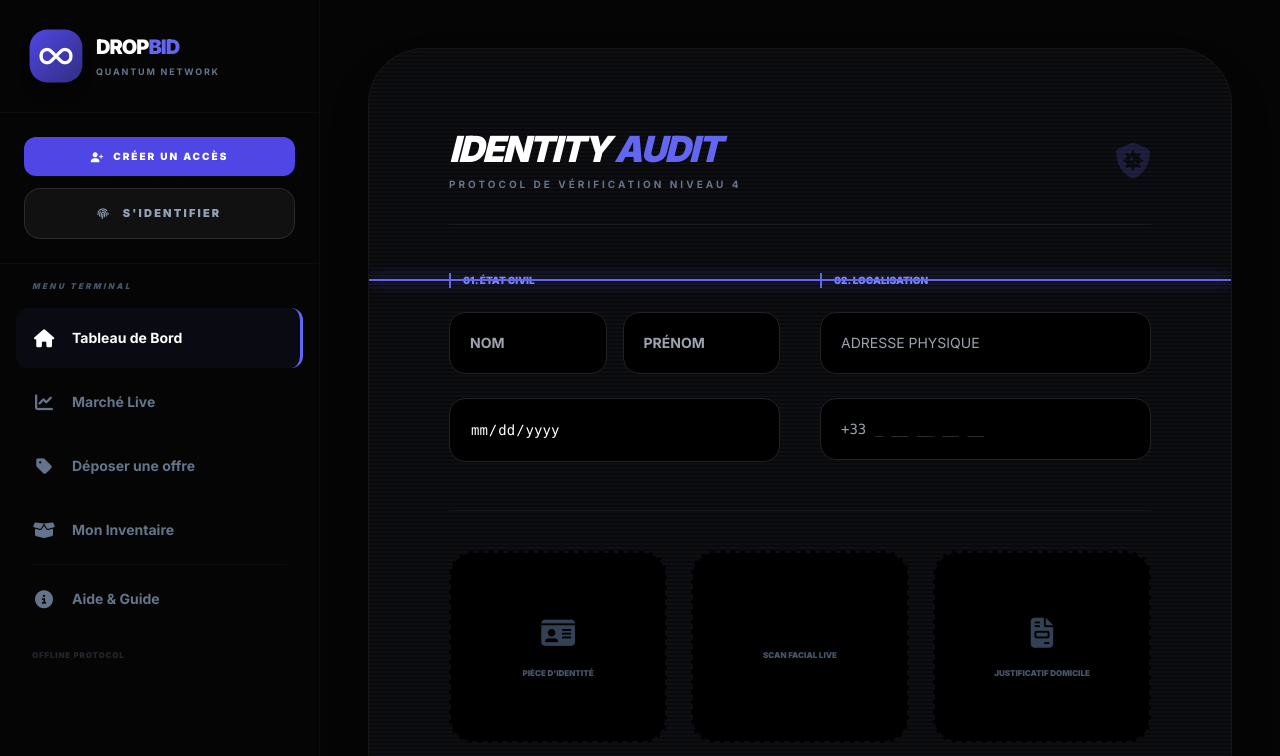
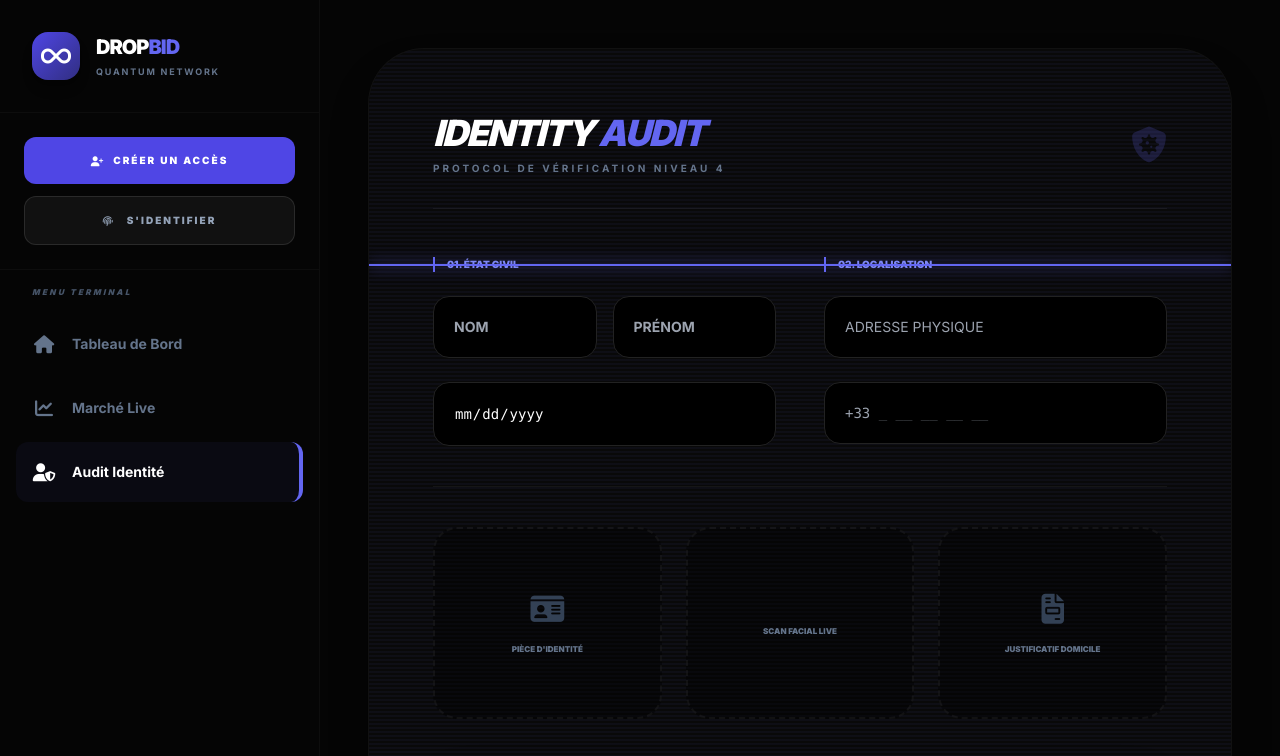
Before and after one commit to Sabjon69/sittttttttttttestttttttttttttt, a website: page sections/register.html in a window 1280 px wide. Shown: the top 756 px of the page. Drawn offline with nearby package versions, Linux system fonts and the light colour scheme.

Commit message:
finnnnnnnnnnn

```diff
--- a/sections/register.html
+++ b/sections/register.html
@@ -12,151 +12,125 @@
         :root { --p: #6366f1; --bg: #050505; }
         body { font-family: 'Inter', sans-serif; background: var(--bg); color: white; margin: 0; overflow-x: hidden; }
 
-        /* Effet de scan constant sur le formulaire */
         .scanner { position: absolute; inset: 0; background: linear-gradient(to bottom, transparent 50%, rgba(99, 102, 241, 0.05) 50%); background-size: 100% 4px; pointer-events: none; }
         .scan-bar { width: 100%; height: 2px; background: var(--p); position: absolute; box-shadow: 0 0 15px var(--p); animation: move 4s infinite linear; z-index: 50; }
         @keyframes move { 0% { top: 0%; } 100% { top: 100%; } }
 
         .quantum-card { background: rgba(10, 10, 10, 0.9); border: 1px solid rgba(255, 255, 255, 0.03); backdrop-filter: blur(20px); }
         .nav-item:hover { background: rgba(255, 255, 255, 0.02); color: white; }
-        .active-tab { border-right: 3px solid var(--p); background: rgba(99, 102, 241, 0.05); color: white !important; }
+        .active-tab { border-right: 4px solid var(--p); background: rgba(99, 102, 241, 0.05); color: white !important; }
 
-        /* Scrollbar invisible */
         .no-scrollbar::-webkit-scrollbar { display: none; }
 
-        input, select { background: #000 !important; border: 1px solid #222 !important; color: white !important; transition: 0.3s; }
+        input, select { background: #000 !important; border: 1px solid #222 !important; color: white !important; transition: 0.3s; width: 100%; }
         input:focus { border-color: var(--p) !important; box-shadow: 0 0 10px rgba(99, 102, 241, 0.2); }
+
+        /* Mobile Sidebar Toggle */
+        @media (max-width: 1023px) {
+            #sidebar { transform: translateX(-100%); width: 280px; }
+            #sidebar.open { transform: translateX(0); }
+            .main-content { margin-left: 0 !important; }
+        }
     </style>
 </head>
 <body class="min-h-screen flex">
 
-    <aside id="sidebar" class="fixed left-0 top-0 h-full w-20 lg:w-80 bg-[#050505] border-r border-white/[0.03] flex flex-col z-[1000] transition-all">
+    <button onclick="toggleSidebar()" class="lg:hidden fixed top-6 right-6 z-[2000] w-12 h-12 bg-indigo-600 rounded-xl flex items-center justify-center shadow-lg">
+        <i class="fa-solid fa-bars-staggered text-white text-xl"></i>
+    </button>
 
-        <div class="p-6 lg:p-8 border-b border-white/[0.03] flex items-center gap-4 group">
-            <div class="w-12 h-12 bg-gradient-to-br from-indigo-600 to-indigo-900 rounded-2xl flex items-center justify-center shadow-lg group-hover:scale-110 transition-transform">
+    <aside id="sidebar" class="fixed left-0 top-0 h-full w-80 bg-[#050505] border-r border-white/[0.03] flex flex-col z-[1500] transition-transform duration-300 lg:translate-x-0">
+
+        <div class="p-8 border-b border-white/[0.03] flex items-center gap-4 group">
+            <div class="w-12 h-12 bg-gradient-to-br from-indigo-600 to-indigo-900 rounded-2xl flex items-center justify-center shadow-lg">
                 <i class="fa-solid fa-infinity text-white text-2xl"></i>
             </div>
-            <div class="hidden lg:block">
+            <div>
                 <h1 class="text-xl font-black text-white uppercase tracking-tighter">Drop<span class="text-indigo-500">Bid</span></h1>
                 <p class="text-[9px] text-slate-500 font-bold tracking-[0.2em] uppercase mt-1">Quantum Network</p>
             </div>
         </div>
 
-        <div class="p-4 lg:p-6 border-b border-white/[0.03]">
+        <div class="p-6 border-b border-white/[0.03]">
             <div id="state-logged-out" class="flex flex-col gap-3">
-                <button onclick="showTab('audit')" class="w-full bg-indigo-600 hover:bg-indigo-500 text-white p-3 rounded-xl text-[10px] font-black uppercase tracking-[0.2em] flex items-center justify-center gap-2">
-                    <i class="fa-solid fa-user-plus"></i> <span class="hidden lg:inline">Créer un Accès</span>
+                <button onclick="showTab('audit')" class="w-full bg-indigo-600 hover:bg-indigo-500 text-white p-4 rounded-xl text-[10px] font-black uppercase tracking-[0.2em] flex items-center justify-center gap-2">
+                    <i class="fa-solid fa-user-plus"></i> Créer un Accès
                 </button>
-            <button onclick="window.location.href='sections/login.html'" class="w-full bg-white/5 border border-white/10 hover:border-indigo-500/50 text-slate-400 hover:text-white py-4 rounded-2xl text-[11px] font-black uppercase tracking-[0.2em] transition-all flex items-center justify-center gap-3">
+                <button onclick="window.location.href='sections/login.html'" class="w-full bg-white/5 border border-white/10 hover:border-indigo-500/50 text-slate-400 hover:text-white py-4 rounded-xl text-[10px] font-black uppercase tracking-[0.2em] transition-all flex items-center justify-center gap-3">
                     <i class="fa-solid fa-fingerprint"></i> S'identifier
                 </button>
-            </div>
-
-            <div id="state-logged-in" class="hidden flex flex-col gap-4">
-                <div class="flex items-center gap-3 p-2">
-                    <div class="relative">
-                        <div class="w-10 h-10 rounded-xl bg-slate-900 border border-indigo-500/30 flex items-center justify-center text-indigo-400">
-                            <i class="fa-solid fa-user-astronaut"></i>
-                        </div>
-                        <div class="absolute -top-1 -right-1 w-3 h-3 bg-emerald-500 border-2 border-[#050505] rounded-full animate-pulse"></div>
-                    </div>
-                    <div class="hidden lg:block">
-                        <p class="text-white font-bold text-sm tracking-tight">Opérateur-01</p>
-                        <p class="text-[8px] text-indigo-500 font-black uppercase tracking-widest italic">Liaison Établie</p>
-                    </div>
-                </div>
-                <div class="bg-indigo-500/[0.03] p-4 rounded-2xl border border-white/[0.05] hidden lg:block backdrop-blur-md">
-                    <p class="text-[8px] text-slate-500 uppercase font-black tracking-widest mb-1">Garantie</p>
-                    <p class="font-bold text-white text-xl tracking-tighter">0.00 €</p>
-                </div>
             </div>
         </div>
 
         <nav class="flex-1 px-4 py-4 space-y-1 overflow-y-auto no-scrollbar">
-    <p class="hidden lg:block text-[8px] text-slate-600 font-black uppercase tracking-[0.3em] px-4 mb-4 italic">Menu Terminal</p>
-
-    <button onclick="window.location.href='index.html'" class="nav-item active-tab w-full flex items-center justify-center lg:justify-start gap-4 p-4 rounded-xl text-slate-500 transition-all">
-        <i class="fa-solid fa-house w-6 text-lg"></i> <span class="hidden lg:block font-bold text-sm">Tableau de Bord</span>
+            <p class="text-[8px] text-slate-600 font-black uppercase tracking-[0.3em] px-4 mb-4 italic">Menu Terminal</p>
+            <button onclick="showTab('home')" class="nav-item w-full flex items-center gap-4 p-4 rounded-xl text-slate-500 transition-all">
+                <i class="fa-solid fa-house w-6 text-lg"></i> <span class="font-bold text-sm">Tableau de Bord</span>
             </button>
-
-    <button onclick="showTab('market')" class="nav-item w-full flex items-center justify-center lg:justify-start gap-4 p-4 rounded-xl text-slate-500 transition-all">
-        <i class="fa-solid fa-chart-line w-6 text-lg"></i> <span class="hidden lg:block font-bold text-sm">Marché Live</span>
+            <button class="nav-item w-full flex items-center gap-4 p-4 rounded-xl text-slate-500 transition-all">
+                <i class="fa-solid fa-chart-line w-6 text-lg"></i> <span class="font-bold text-sm">Marché Live</span>
             </button>
-
-    <button onclick="showTab('offer')" class="nav-item w-full flex items-center justify-center lg:justify-start gap-4 p-4 rounded-xl text-slate-500 transition-all">
-        <i class="fa-solid fa-tag w-6 text-lg"></i> <span class="hidden lg:block font-bold text-sm">Déposer une offre</span>
+            <button class="nav-item active-tab w-full flex items-center gap-4 p-4 rounded-xl text-slate-500 transition-all">
+                <i class="fa-solid fa-user-shield w-6 text-lg"></i> <span class="font-bold text-sm">Audit Identité</span>
             </button>
-
-    <button onclick="showTab('inventory')" class="nav-item w-full flex items-center justify-center lg:justify-start gap-4 p-4 rounded-xl text-slate-500 transition-all">
-        <i class="fa-solid fa-box-open w-6 text-lg"></i> <span class="hidden lg:block font-bold text-sm">Mon Inventaire</span>
-    </button>
-
-    <div class="h-px bg-white/[0.03] my-6 mx-4"></div>
-
-    <button onclick="showTab('help')" class="nav-item w-full flex items-center justify-center lg:justify-start gap-4 p-4 rounded-xl text-slate-500 transition-all">
-        <i class="fa-solid fa-circle-info w-6 text-lg"></i> <span class="hidden lg:block font-bold text-sm">Aide & Guide</span>
-    </button>
-
-    <div class="p-4 opacity-30">
-        <p class="text-[8px] font-black uppercase tracking-widest text-slate-500">Offline Protocol</p>
-    </div>
         </nav>
     </aside>
 
-    <main class="flex-1 ml-20 lg:ml-80 p-6 lg:p-12 flex justify-center items-start">
+    <main class="main-content flex-1 lg:ml-80 p-4 md:p-8 lg:p-12 transition-all">
 
-        <div class="w-full max-w-5xl">
+        <div class="max-w-5xl mx-auto">
 
             <div id="tab-audit" class="tab-content">
-                <div class="quantum-card rounded-[3.5rem] overflow-hidden relative shadow-2xl border border-white/5">
+                <div class="quantum-card rounded-[2rem] md:rounded-[3.5rem] overflow-hidden relative shadow-2xl">
                     <div class="scan-bar"></div>
                     <div class="scanner"></div>
 
-                    <div class="p-8 md:p-16 lg:p-20 relative z-10">
-                        <div class="flex items-center justify-between mb-12 pb-8 border-b border-white/5">
+                    <div class="p-6 md:p-12 lg:p-16 relative z-10">
+                        <div class="flex flex-col md:flex-row md:items-center justify-between gap-6 mb-12 pb-8 border-b border-white/5">
                             <div>
-                                <h2 class="text-4xl font-black uppercase tracking-tighter italic">Identity <span class="text-indigo-500">Audit</span></h2>
+                                <h2 class="text-3xl md:text-4xl font-black uppercase tracking-tighter italic">Identity <span class="text-indigo-500">Audit</span></h2>
                                 <p class="text-[10px] text-slate-500 font-bold uppercase tracking-[0.3em] mt-2">Protocol de vérification niveau 4</p>
                             </div>
-                            <i class="fa-solid fa-shield-virus text-4xl text-indigo-500/20"></i>
+                            <i class="fa-solid fa-shield-virus text-4xl text-indigo-500/20 hidden md:block"></i>
                         </div>
 
-                        <form class="space-y-12">
-                            <div class="grid grid-cols-1 md:grid-cols-2 gap-10">
+                        <form class="space-y-10">
+                            <div class="grid grid-cols-1 lg:grid-cols-2 gap-8 md:gap-12">
                                 <div class="space-y-6">
                                     <h3 class="text-[10px] font-black text-indigo-400 uppercase border-l-2 border-indigo-500 pl-3">01. État Civil</h3>
-                                    <div class="grid grid-cols-2 gap-4">
-                                        <input type="text" placeholder="NOM" class="p-5 rounded-2xl w-full text-sm font-bold uppercase">
-                                        <input type="text" placeholder="PRÉNOM" class="p-5 rounded-2xl w-full text-sm font-bold">
+                                    <div class="flex flex-col sm:flex-row gap-4">
+                                        <input type="text" placeholder="NOM" class="p-5 rounded-2xl text-sm font-bold uppercase">
+                                        <input type="text" placeholder="PRÉNOM" class="p-5 rounded-2xl text-sm font-bold">
                                     </div>
-                                    <input type="date" class="p-5 rounded-2xl w-full text-sm font-mono">
+                                    <input type="date" class="p-5 rounded-2xl text-sm font-mono">
                                 </div>
+
                                 <div class="space-y-6">
                                     <h3 class="text-[10px] font-black text-indigo-400 uppercase border-l-2 border-indigo-500 pl-3">02. Localisation</h3>
-                                    <input type="text" placeholder="ADRESSE PHYSIQUE" class="p-5 rounded-2xl w-full text-sm">
-                                    <input type="tel" placeholder="+33 _ __ __ __ __" class="p-5 rounded-2xl w-full text-sm font-mono">
+                                    <input type="text" placeholder="ADRESSE PHYSIQUE" class="p-5 rounded-2xl text-sm">
+                                    <input type="tel" placeholder="+33 _ __ __ __ __" class="p-5 rounded-2xl text-sm font-mono">
                                 </div>
                             </div>
 
-                            <div class="grid grid-cols-1 md:grid-cols-3 gap-6 pt-10 border-t border-white/5">
-                                <div class="h-48 bg-black rounded-3xl border-2 border-dashed border-white/5 flex flex-col items-center justify-center group hover:border-indigo-500/50 transition-all cursor-pointer relative">
+                            <div class="grid grid-cols-1 sm:grid-cols-2 lg:grid-cols-3 gap-6 pt-10 border-t border-white/5">
+                                <div class="h-40 md:h-48 bg-black/40 rounded-3xl border-2 border-dashed border-white/5 flex flex-col items-center justify-center group hover:border-indigo-500/50 transition-all cursor-pointer relative">
                                     <i class="fa-solid fa-id-card text-3xl text-slate-700 group-hover:text-indigo-500"></i>
-                                    <p class="text-[8px] font-black mt-4 text-slate-600 uppercase">Pièce d'identité</p>
+                                    <p class="text-[8px] font-black mt-4 text-slate-500 uppercase">Pièce d'identité</p>
                                     <input type="file" class="absolute inset-0 opacity-0 cursor-pointer">
                                 </div>
-                                <div class="h-48 bg-black rounded-3xl border-2 border-dashed border-white/5 flex flex-col items-center justify-center group hover:border-indigo-500/50 transition-all cursor-pointer relative">
+                                <div class="h-40 md:h-48 bg-black/40 rounded-3xl border-2 border-dashed border-white/5 flex flex-col items-center justify-center group hover:border-indigo-500/50 transition-all cursor-pointer relative">
                                     <i class="fa-solid fa-face-viewfinder text-3xl text-slate-700 group-hover:text-indigo-500"></i>
-                                    <p class="text-[8px] font-black mt-4 text-slate-600 uppercase">Scan Facial Live</p>
+                                    <p class="text-[8px] font-black mt-4 text-slate-500 uppercase">Scan Facial Live</p>
                                     <input type="file" class="absolute inset-0 opacity-0 cursor-pointer">
                                 </div>
-                                <div class="h-48 bg-black rounded-3xl border-2 border-dashed border-white/5 flex flex-col items-center justify-center group hover:border-indigo-500/50 transition-all cursor-pointer relative">
+                                <div class="h-40 md:h-48 bg-black/40 rounded-3xl border-2 border-dashed border-white/5 flex flex-col items-center justify-center group hover:border-indigo-500/50 transition-all cursor-pointer relative">
                                     <i class="fa-solid fa-file-invoice text-3xl text-slate-700 group-hover:text-indigo-500"></i>
-                                    <p class="text-[8px] font-black mt-4 text-slate-600 uppercase">Justificatif Domicile</p>
+                                    <p class="text-[8px] font-black mt-4 text-slate-500 uppercase">Justificatif Domicile</p>
                                     <input type="file" class="absolute inset-0 opacity-0 cursor-pointer">
                                 </div>
                             </div>
 
-                            <button type="button" onclick="validateAudit()" class="w-full h-24 bg-white text-black font-black uppercase text-sm tracking-[0.5em] rounded-3xl hover:bg-indigo-600 hover:text-white transition-all shadow-2xl">
+                            <button type="button" class="w-full py-6 md:py-8 bg-white text-black font-black uppercase text-xs md:text-sm tracking-[0.5em] rounded-[1.5rem] md:rounded-3xl hover:bg-indigo-600 hover:text-white transition-all shadow-2xl active:scale-95">
                                 Synchroniser Profil
                             </button>
                         </form>
@@ -167,7 +141,7 @@
             <div id="tab-home" class="tab-content hidden">
                 <h2 class="text-4xl font-black mb-10 italic uppercase">Terminal <span class="text-indigo-500">Flux</span></h2>
                 <div class="grid grid-cols-1 md:grid-cols-3 gap-6">
-                    <div class="quantum-card p-8 rounded-[2.5rem]">
+                    <div class="quantum-card p-8 rounded-[2rem]">
                         <p class="text-[10px] text-indigo-500 font-black mb-2 uppercase">Réseau</p>
                         <p class="text-2xl font-black uppercase tracking-tighter text-white">Actif</p>
                     </div>
@@ -178,22 +152,19 @@
     </main>
 
     <script>
+        function toggleSidebar() {
+            document.getElementById('sidebar').classList.toggle('open');
+        }
+
         function showTab(id) {
-            // Cacher tous les contenus
             document.querySelectorAll('.tab-content').forEach(t => t.classList.add('hidden'));
-            // Retirer le style "active" des boutons
             document.querySelectorAll('.nav-item').forEach(b => b.classList.remove('active-tab'));
 
-            // Afficher le bon
             document.getElementById('tab-' + id).classList.remove('hidden');
-            // Mettre le bouton en surbrillance (trouver le bouton via l'id)
             event.currentTarget.classList.add('active-tab');
-        }
 
-        function validateAudit() {
-            alert("Audit envoyé au réseau DropBid !");
-            document.getElementById('state-logged-out').classList.add('hidden');
-            document.getElementById('state-logged-in').classList.remove('hidden');
+            // Ferme la sidebar sur mobile après clic
+            if(window.innerWidth < 1024) toggleSidebar();
         }
     </script>
 </body>
```
Lines whose indentation alone changed are shown as unchanged.
